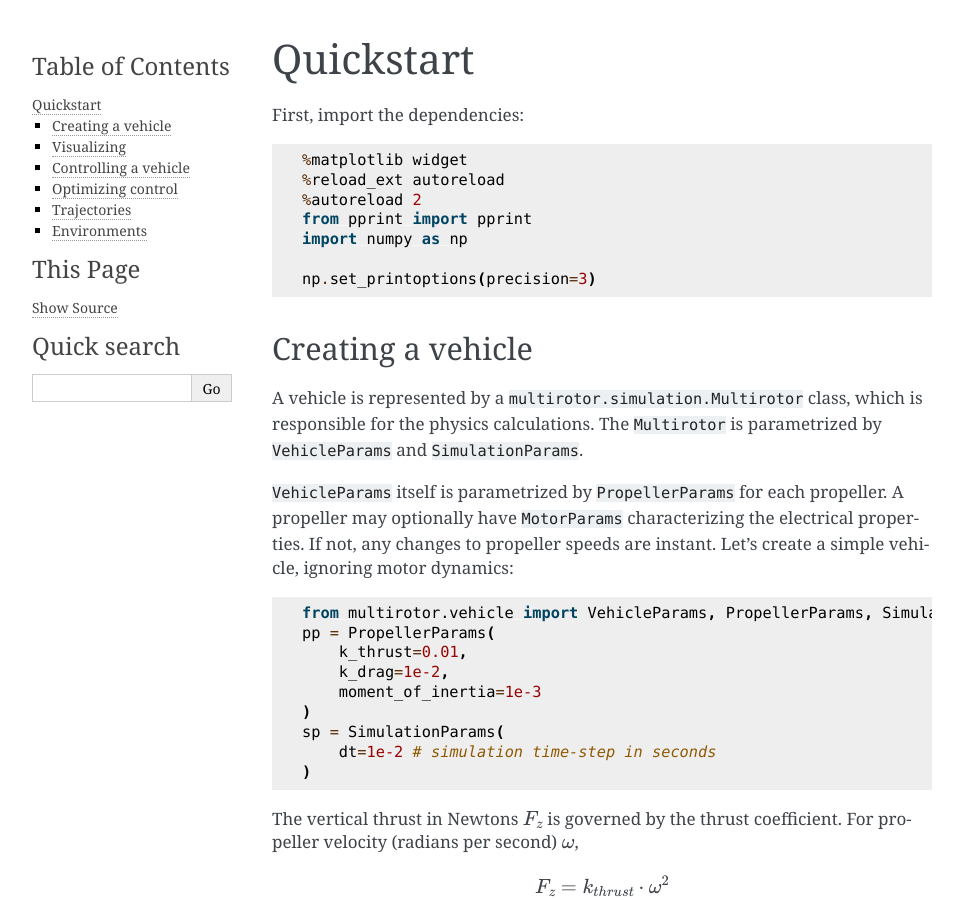
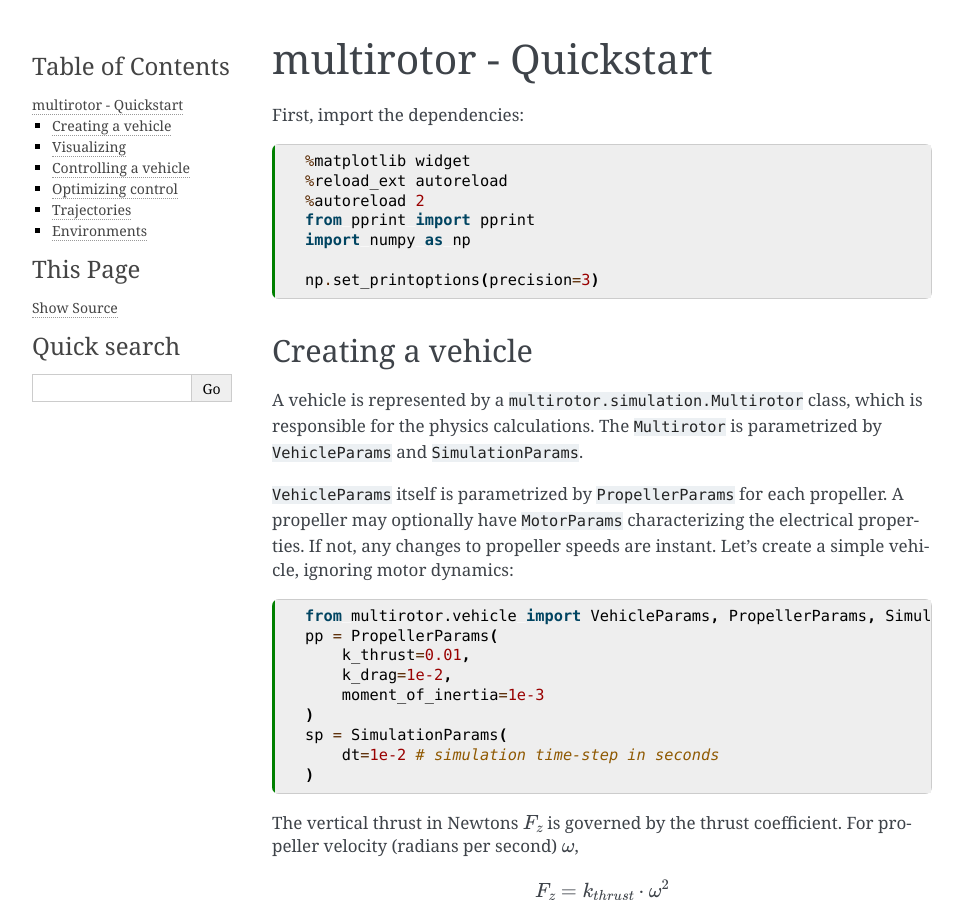
Before and after one commit to hazrmard/multirotor, a Sphinx documentation site: the page built from docs/Quickstart.md, in a window 1280 px wide and 900 px high. Shown: the whole window, without its empty margins (148-1111 px from the left). Built offline with Sphinx 7.4.7, drawn with Linux system fonts in a browser that asks for light colours; pages that are not in the unit, such as notebooks, are missing from menus.

Commit message:
Updating references to images; executable markdown notebook

````diff
--- a/docs/Quickstart.md
+++ b/docs/Quickstart.md
@@ -1,9 +1,22 @@
-# Quickstart
+---
+jupytext:
+  text_representation:
+    extension: .md
+    format_name: myst
+    format_version: 0.13
+    jupytext_version: 1.15.2
+kernelspec:
+  display_name: Python 3 (ipykernel)
+  language: python
+  name: python3
+---
+
+# multirotor - Quickstart
 
 
 First, import the dependencies:
 
-```python
+```{code-cell} ipython3
 %matplotlib widget
 %reload_ext autoreload
 %autoreload 2
@@ -20,7 +33,7 @@
 
 `VehicleParams` itself is parametrized by `PropellerParams` for each propeller. A propeller may optionally have `MotorParams` characterizing the electrical properties. If not, any changes to propeller speeds are instant. Let's create a simple vehicle, ignoring motor dynamics:
 
-```python
+```{code-cell} ipython3
 from multirotor.vehicle import VehicleParams, PropellerParams, SimulationParams
 pp = PropellerParams(
     k_thrust=0.01,
@@ -32,7 +45,6 @@
 )
 ```
 
-<!-- #region -->
 The vertical thrust in Newtons $F_z$ is governed by the thrust coefficient. For propeller velocity (radians per second) $\omega$,
 
 $$
@@ -47,9 +59,8 @@
 
 
 `multirotor` has a convenience function for creating a vehicle from simple geometries:
-<!-- #endregion -->
 
-```python
+```{code-cell} ipython3
 from multirotor.helpers import vehicle_params_factory
 from multirotor.simulation import Multirotor
 vp = vp = vehicle_params_factory(
@@ -71,7 +82,7 @@
 
 The vehicle is described by its `.state` attribute. It is a 12-dimensional array containing the position, velocity, orientation, and angular velocity. Individual state components can be accessed by their relevant attributes:
 
-```python
+```{code-cell} ipython3
 # Step using forces/torques
 state = vehicle.step_dynamics(np.asarray([1,2,vehicle.weight,0,0,1], vehicle.dtype))
 # Step using speeds (rad/s)
@@ -95,13 +106,11 @@
 
 `multirotor.visualize.VehicleDrawing` class is a wrapper around matplotlib. It can interactively visualize the vehicle in 3D.
 
-```python
+```{code-cell} ipython3
 from multirotor.visualize import VehicleDrawing
 vehicle.reset() # resets time/position back to 0
 drawing = VehicleDrawing(vehicle, trace=True)
-```
 
-```python
 for j in range(1000):
     vehicle.step_dynamics(np.asarray(
         [0.4, 2 * np.sin(j*np.pi/100), vehicle.params.mass*sp.g +  np.cos(j*2*np.pi/1000),
@@ -113,7 +122,7 @@
 
 Additionally, the `multirotor.visualize.plot_datalog` function can visualize timeseries measurements from the vehicle:
 
-```python
+```{code-cell} ipython3
 from multirotor.helpers import DataLog
 from multirotor.visualize import plot_datalog
 log = DataLog(vehicle)
@@ -133,7 +142,7 @@
 
 So far, so good. However, controlling a vehicle is another challenge.`multirotor` provides a `multirotor.controller.Controller` class, which uses PID control to navigate.
 
-```python
+```{code-cell} ipython3
 from multirotor.controller import Controller
 
 ctrl = Controller.make_for(vehicle)
@@ -147,28 +156,28 @@
 
 Let's say we want the vehicle to go up to $z=10$ and $x=20$
 
-```python
+```{code-cell} ipython3
 dynamics = ctrl.step(reference=[20,0,10,0], persist=False)
 print('F_z=%.3f, T_x==%.3f, T_y=%.3f, T_z=%.3f' % (dynamics[0], dynamics[1], dynamics[2], dynamics[3]))
 ```
 
 Now that we have the prescribed dynamics, we must convert them into prescribed speeds (radians / s) for the vehicle propellers. That's where control allocation comes in:
 
-```python
+```{code-cell} ipython3
 speeds = vehicle.allocate_control(dynamics[0], dynamics[1:4])
 print(speeds)
 ```
 
 And finally, the speeds can be applied to the vehicle:
 
-```python
+```{code-cell} ipython3
 state = vehicle.step_speeds(speeds)
 print(state)
 ```
 
 This can then be looped over and over again:
 
-```python
+```{code-cell} ipython3
 vehicle.reset()
 ctrl.reset()
 drawing = VehicleDrawing(
@@ -186,7 +195,7 @@
 drawing.axis.view_init(elev=30, azim=-100)
 ```
 
-```python
+```{code-cell} ipython3
 plot_datalog(log, figsize=(8,6));
 ```
 
@@ -195,13 +204,13 @@
 
 The PID controller has many tunable parameters. Searching for an adequate parametrization for a vehicle is a complex search problem.
 
-```python
+```{code-cell} ipython3
 pprint(ctrl.get_params())
 ```
 
 `multirotor.optimize` provides a convenience function called `optimize()` to search for the best parameters. Parameter search is done using the [optuna](https://optuna.org/) library, which is installed as a dependency.
 
-```python
+```{code-cell} ipython3
 from multirotor.optimize import optimize, run_sim, apply_params
 study = optimize(vp, sp, ctrl, ntrials=100)
 
@@ -211,7 +220,7 @@
 
 Then, the best parameters can be applied to the controller:
 
-```python
+```{code-cell} ipython3
 apply_params(ctrl, study.best_params);
 ```
 
@@ -220,7 +229,7 @@
 
 `multirotor.trajectories` defines the `Trajectory` class. It can take a list of waypoints and break them into smaller segments for the controller.
 
-```python
+```{code-cell} ipython3
 from multirotor.trajectories import Trajectory
 from multirotor.env import DynamicsMultirotorEnv
 vehicle.reset()
@@ -243,7 +252,7 @@
 
 [1]: https://gymnasium.farama.org/api/wrappers/misc_wrappers/#gymnasium.wrappers.StepAPICompatibility
 
-```python
+```{code-cell} ipython3
 from multirotor.env import DynamicsMultirotorEnv
 
 env = DynamicsMultirotorEnv(vehicle, allocate=True)
--- a/docs/conf.py
+++ b/docs/conf.py
@@ -39,7 +39,7 @@
 ]
 myst_url_schemes = ("http", "https", "mailto")
 nb_execution_excludepatterns = (
-    # 'Detailed Demo.ipynb',
+    'Detailed Demo.ipynb',
     # 'Demo.ipynb'
 )
 nb_execution_timeout = 180
@@ -50,4 +50,4 @@
 # https://www.sphinx-doc.org/en/master/usage/configuration.html#options-for-html-output
 
 html_theme = 'alabaster'
-html_static_path = ['_static']
+html_static_path = ['../_static']
--- a/docs/index.rst
+++ b/docs/index.rst
@@ -7,7 +7,7 @@
    :maxdepth: 1
    :caption: Contents:
 
-   ./Demo.ipynb
+   ./Quickstart.md
 
 .. include:: ../README.md
    :parser: myst_parser.sphinx_
````
Also changed, not shown: _static/cascaded_pid.png (renamed from docs/_static/cascaded_pid.png), _static/controller_classdiagram.png (renamed from docs/_static/controller_classdiagram.png), _static/vehicle_classdiagram.png (renamed from docs/_static/vehicle_classdiagram.png), 4 other files.
